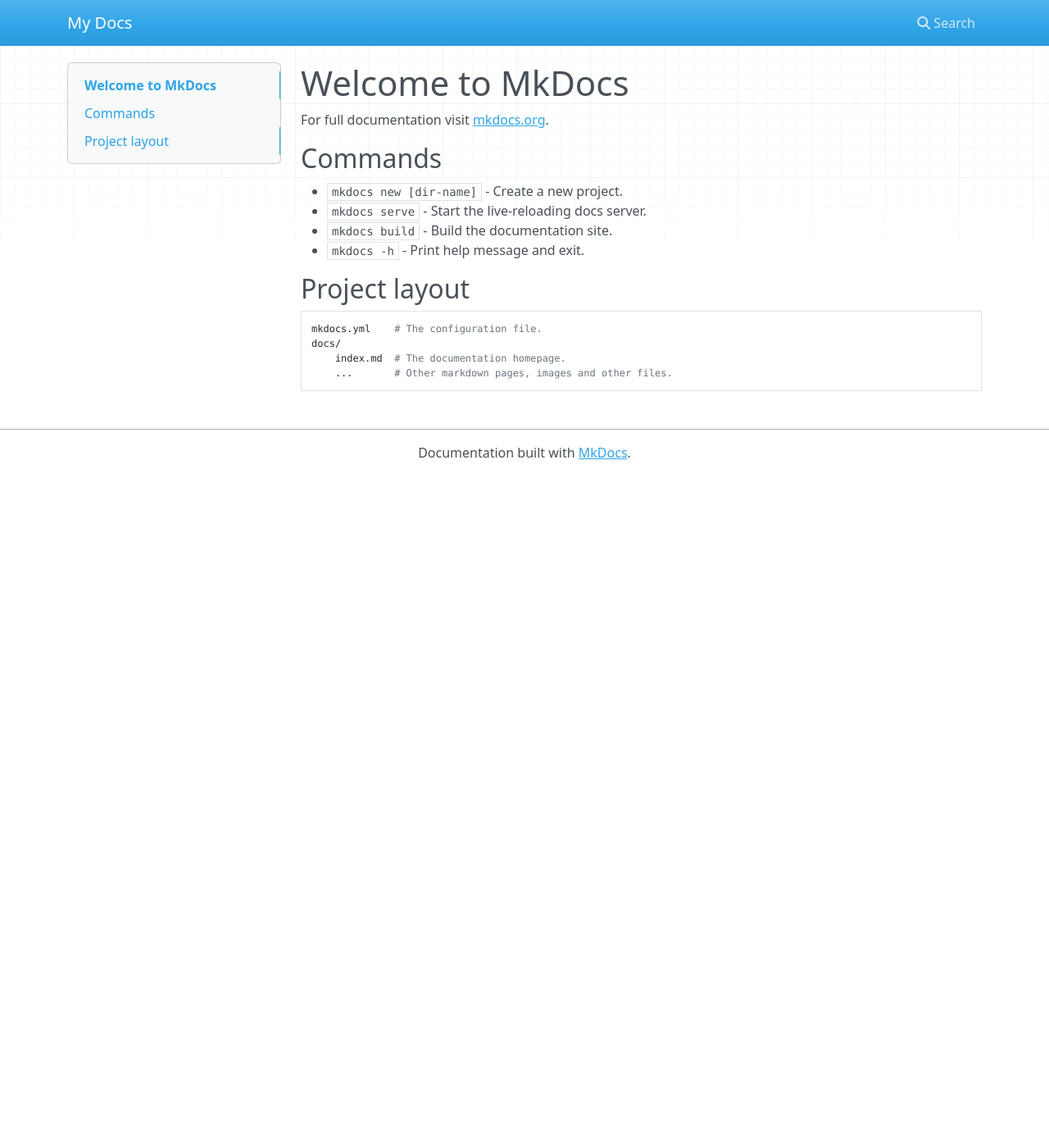
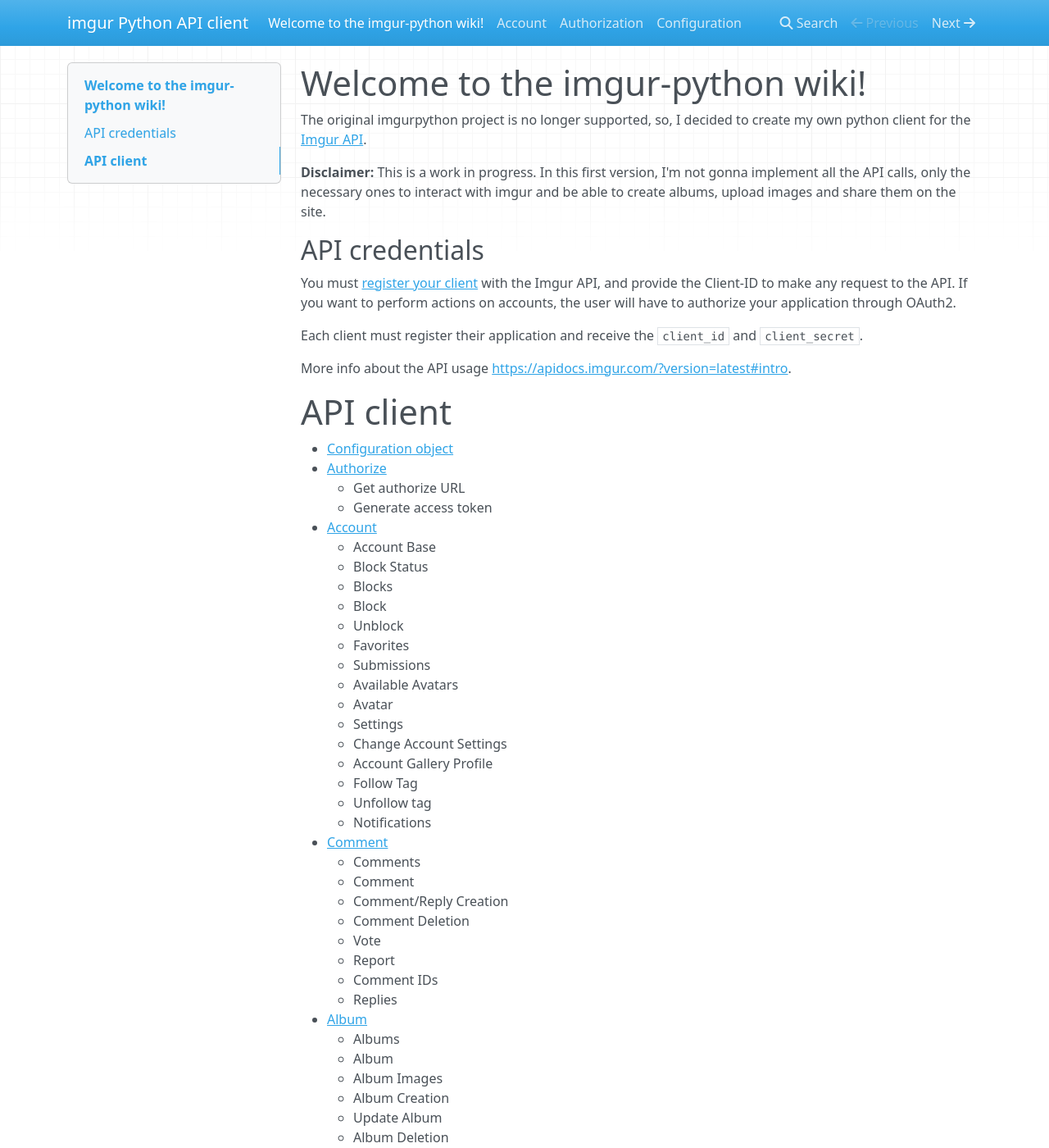
Before and after one commit to faustocarrera/imgur-python-docs, an MkDocs documentation site: the page built from docs/index.md, in a window 1280 px wide and 1400 px high. Shown: the whole window at 82% size. Built offline with MkDocs 1.6.1, drawn with Linux system fonts in a browser that asks for light colours; nearby versions of some CDN libraries; some of the changed text lies outside the part shown.

Commit message:
first pages

```diff
--- a/docs/index.md
+++ b/docs/index.md
@@ -1,17 +1,71 @@
-# Welcome to MkDocs
+Welcome to the imgur-python wiki!
+=================================
 
-For full documentation visit [mkdocs.org](https://www.mkdocs.org).
+The original imgurpython project is no longer supported, so, I decided to create my own python client for the [Imgur API](https://apidocs.imgur.com/?version=latest).
 
-## Commands
+__Disclaimer:__ This is a work in progress. In this first version, I'm not gonna implement all the API calls, only the necessary ones to interact with imgur and be able to create albums, upload images and share them on the site.
 
-* `mkdocs new [dir-name]` - Create a new project.
-* `mkdocs serve` - Start the live-reloading docs server.
-* `mkdocs build` - Build the documentation site.
-* `mkdocs -h` - Print help message and exit.
+## API credentials
 
-## Project layout
+You must [register your client](https://api.imgur.com/oauth2/addclient) with the Imgur API, and provide the Client-ID to make any request to the API. If you want to perform actions on accounts, the user will have to authorize your application through OAuth2.
 
-    mkdocs.yml    # The configuration file.
-    docs/
-        index.md  # The documentation homepage.
-        ...       # Other markdown pages, images and other files.
+Each client must register their application and receive the `client_id` and `client_secret`.
+
+More info about the API usage [https://apidocs.imgur.com/?version=latest#intro](https://apidocs.imgur.com/?version=latest#intro).
+
+# API client
+
+* [Configuration object](config.md)
+* [Authorize](authorize.md)
+    - Get authorize URL
+    - Generate access token
+* [Account](account.md)
+    - Account Base
+    - Block Status
+    - Blocks
+    - Block
+    - Unblock
+    - Favorites
+    - Submissions
+    - Available Avatars
+    - Avatar
+    - Settings
+    - Change Account Settings
+    - Account Gallery Profile
+    - Follow Tag
+    - Unfollow tag
+    - Notifications
+* [Comment](comment.md)
+    - Comments
+    - Comment
+    - Comment/Reply Creation
+    - Comment Deletion
+    - Vote
+    - Report
+    - Comment IDs
+    - Replies
+* [Album](album.md)
+    - Albums
+    - Album
+    - Album Images
+    - Album Creation
+    - Update Album
+    - Album Deletion
+    - Add Images to an Album
+    - Remove Images from an Album
+    - Album IDs
+    - Favorite Album
+* [Image](image.md)
+    - Images
+    - Image
+    - Image Upload
+    - Image Deletion
+    - Update Image Information
+    - Image IDs
+    - Favorite an Image
+* [Gallery](gallery.md)
+    - Gallery Tags
+    - Gallery Tag Info
+    - Share with Community (Image)
+    - Share with Community (Album)
+    - Remove from Gallery
--- a/mkdocs.yml
+++ b/mkdocs.yml
@@ -1 +1 @@
-site_name: My Docs
+site_name: imgur Python API client
```
Also changed, not shown: docs/account.md (added, +206 -0 lines), docs/authorize.md (added, +35 -0 lines), docs/config.md (added, +17 -0 lines).
